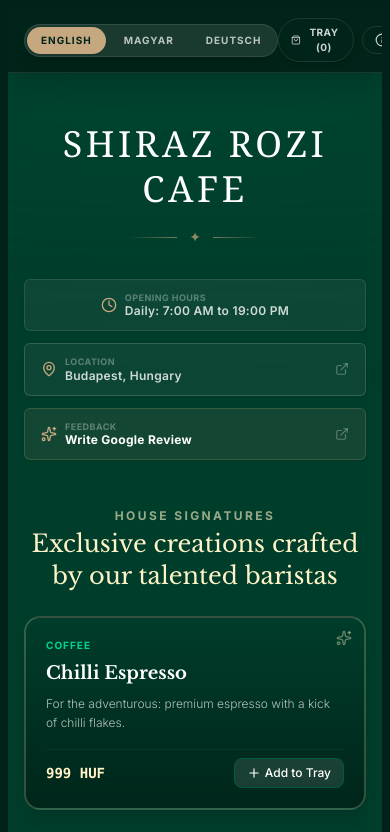
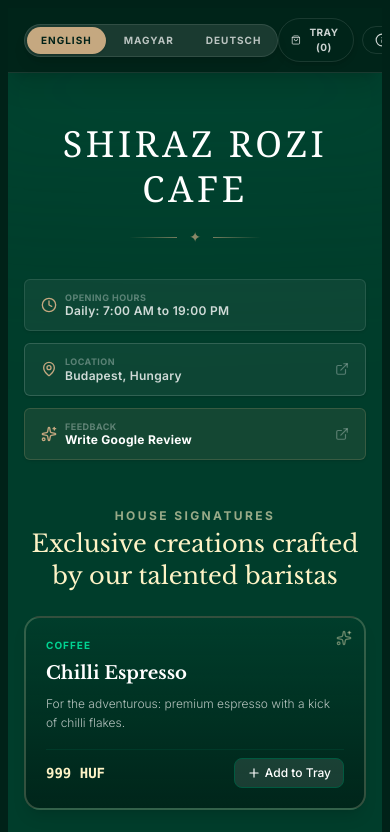
Before and after one commit to thedeepakreddy/Shiraz-Rozi-Cafe, a React (Vite) app: page / in a window 390 px wide. Shown: the top 832 px of the page. Built offline with nearby package versions, Linux system fonts and the light colour scheme; a web font is replaced by a local one.

Commit message:
Update App.tsx

```diff
--- a/src/App.tsx
+++ b/src/App.tsx
@@ -415,9 +415,9 @@ export default function App() {
         <div className="grid grid-cols-1 md:grid-cols-3 gap-3 max-w-3xl mx-auto mb-12 text-xs text-white/80 text-center font-sans tracking-wide">
 
           {/* Badge 1: Opening Hours */}
-          <div className="bg-white/5 border border-white/10 rounded-md py-3 px-4 flex items-center justify-center gap-2 shadow-sm select-none">
+          <div className="bg-white/5 border border-white/10 rounded-md py-3 px-4 flex items-center justify-start md:justify-center gap-2 shadow-sm select-none">
             <Clock className="w-4 h-4 text-[#c5a880] shrink-0" />
-            <div className="text-left leading-tight">
+            <div className="text-left leading-tight flex-1">
               <span className="text-[9px] uppercase tracking-wider block opacity-40 font-bold">{translations.openingHours}</span>
               <span className="font-semibold block">{translations.hoursVal}</span>
             </div>
@@ -429,7 +429,7 @@ export default function App() {
             target="_blank"
             rel="noopener noreferrer"
             referrerPolicy="no-referrer"
-            className="bg-white/5 border border-white/15 hover:border-white/30 hover:bg-white/10 rounded-md py-3 px-4 flex items-center justify-center gap-2 shadow-sm hover:shadow-md transition-all group cursor-pointer text-left"
+            className="bg-white/5 border border-white/15 hover:border-white/30 hover:bg-white/10 rounded-md py-3 px-4 flex items-center justify-start md:justify-center gap-2 shadow-sm hover:shadow-md transition-all group cursor-pointer text-left"
           >
             <MapPin className="w-4 h-4 text-[#c5a880] shrink-0" />
             <div className="leading-tight flex-1">
@@ -445,7 +445,7 @@ export default function App() {
             target="_blank"
             rel="noopener noreferrer"
             referrerPolicy="no-referrer"
-            className="bg-[#c5a880]/10 border border-[#c5a880]/20 hover:border-[#c5a880]/50 hover:bg-[#c5a880]/15 rounded-md py-3 px-4 flex items-center justify-center gap-2 shadow-sm hover:shadow-md transition-all group cursor-pointer text-left"
+            className="bg-[#c5a880]/10 border border-[#c5a880]/20 hover:border-[#c5a880]/50 hover:bg-[#c5a880]/15 rounded-md py-3 px-4 flex items-center justify-start md:justify-center gap-2 shadow-sm hover:shadow-md transition-all group cursor-pointer text-left"
           >
             <Sparkles className="w-4 h-4 text-[#c5a880] shrink-0" />
             <div className="leading-tight flex-1">
```
Lines whose indentation alone changed are shown as unchanged.
